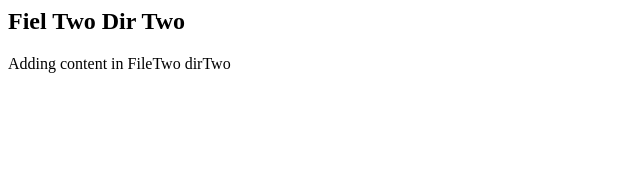
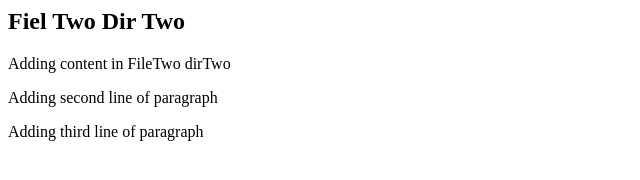
Before and after one commit to YugandharKlog/klog-repo, a plain HTML site: page dirTwo/fileTwo.html in a window 1280 px wide. Shown: the whole page, without its empty margins (0-640 px from the left). Drawn offline with Linux system fonts and the light colour scheme.

Commit message:
Second commit
Add more two lines of paragraph in fileTWo

```diff
--- a/dirTwo/fileTwo.html
+++ b/dirTwo/fileTwo.html
@@ -3,6 +3,8 @@
 		<body>
 			<h2>Fiel Two Dir Two</h2>
 			<p>Adding content in FileTwo dirTwo</p>
+			<p>Adding second line of paragraph</p>
+			<p>Adding third line of paragraph</p>
 		</body>
 	</head>
 </html>
```
